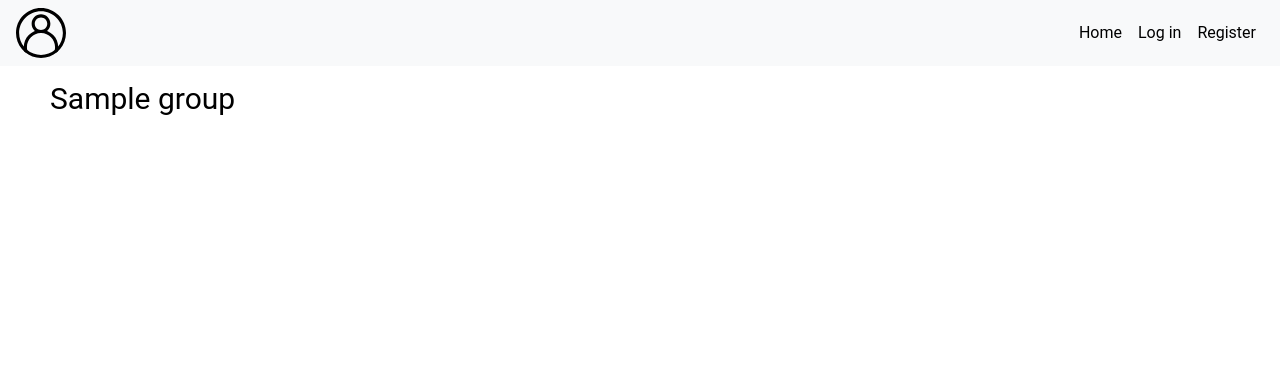
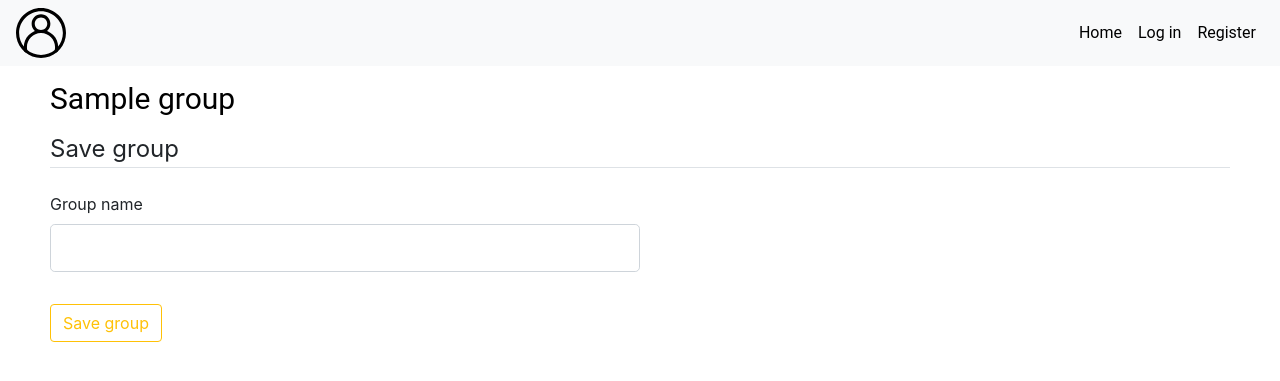
Before and after one commit to stevenoh2003/Grouper, a Flask app: template app/templates/results.html in a window 1280 px wide. Shown: the top 381 px of the page. Run offline with Flask 2, Linux system fonts and the light colour scheme; tables that the repository leaves empty hold one stand-in row (values such as "Sample post"); the template is opened without the code that fills it: values that come from a table or form of the project are taken from there, most other values are stand-ins (such as "Sample title", 1, 10 or a date in 2020); some libraries are stand-ins or nearby versions.

Commit message:
Add save group feature

```diff
--- a/app/forms.py
+++ b/app/forms.py
@@ -61,3 +61,7 @@ class ResetPasswordForm(FlaskForm):
 	password = PasswordField("Password", validators=[DataRequired()])
 	confirm_password = PasswordField("Confirm Password", validators=[DataRequired(), EqualTo("password")])
 	submit = SubmitField("Reset Password")
+
+class SaveGroupForm(FlaskForm):
+	filename = StringField("Group name", validators=[DataRequired()])
+	submit = SubmitField("Save group")
--- a/app/templates/results.html
+++ b/app/templates/results.html
@@ -4,4 +4,24 @@
 	{% for group in groups %}
 		<div id="result" class="tbpadding"> {{group}} </div>
 	{% endfor %}
+
+	{% if form %}
+		<div class="content-selection tbpadding">
+			<form method="POST" action="">
+				{{ form.hidden_tag() }}
+				<fieldset class="form-group">
+					<legend class="border-bottom mb-4"> Save group </legend>
+
+					<div class="form-group lengthdecrease">
+						{{ form.filename.label(class="form-control-label") }}
+						{{ form.filename(class="form-control form-control-lg") }}
+					</div>
+				</fieldset>
+
+				<div class="form-group">
+					{{ form.submit(class="btn btn-outline-warning") }}
+				</div>
+			</form>
+		</div>
+	{% endif %}
 {% endblock content %}
```
Also changed, not shown: app/views.py (+19 -5 lines).
